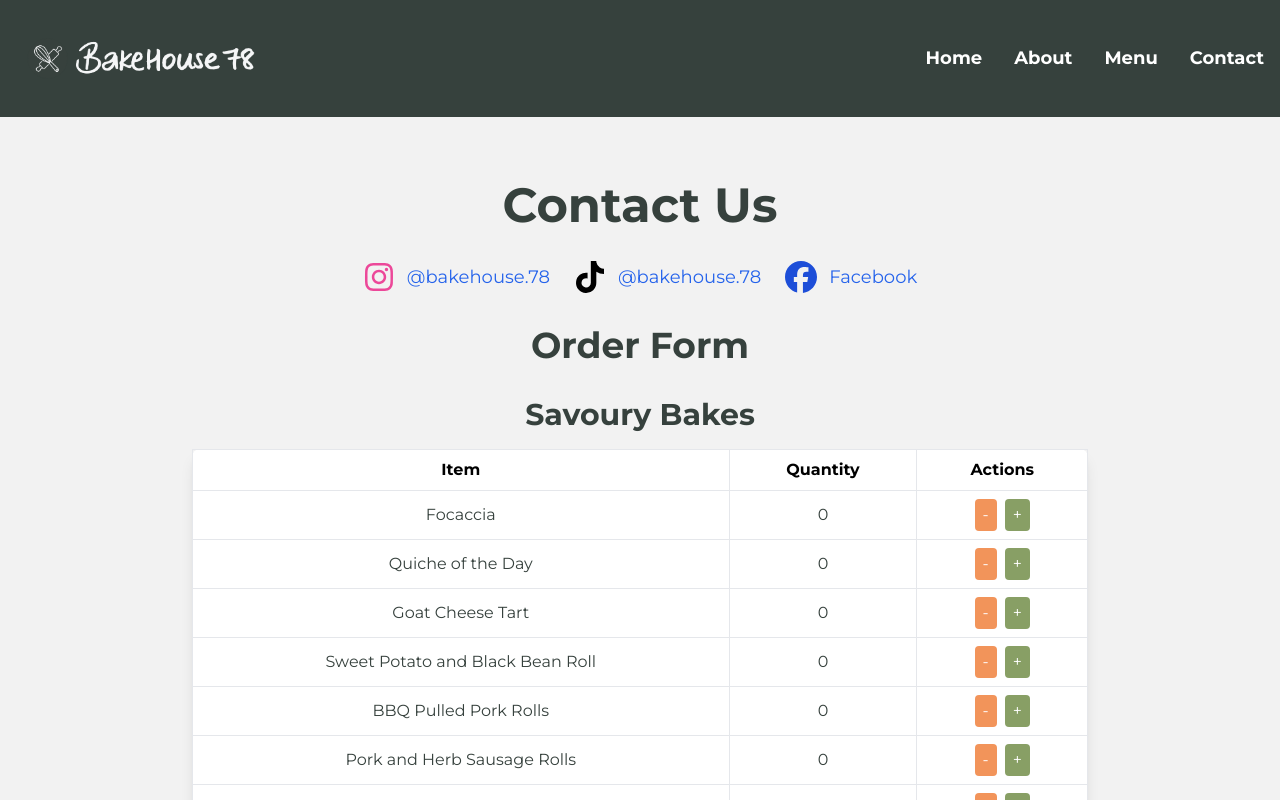
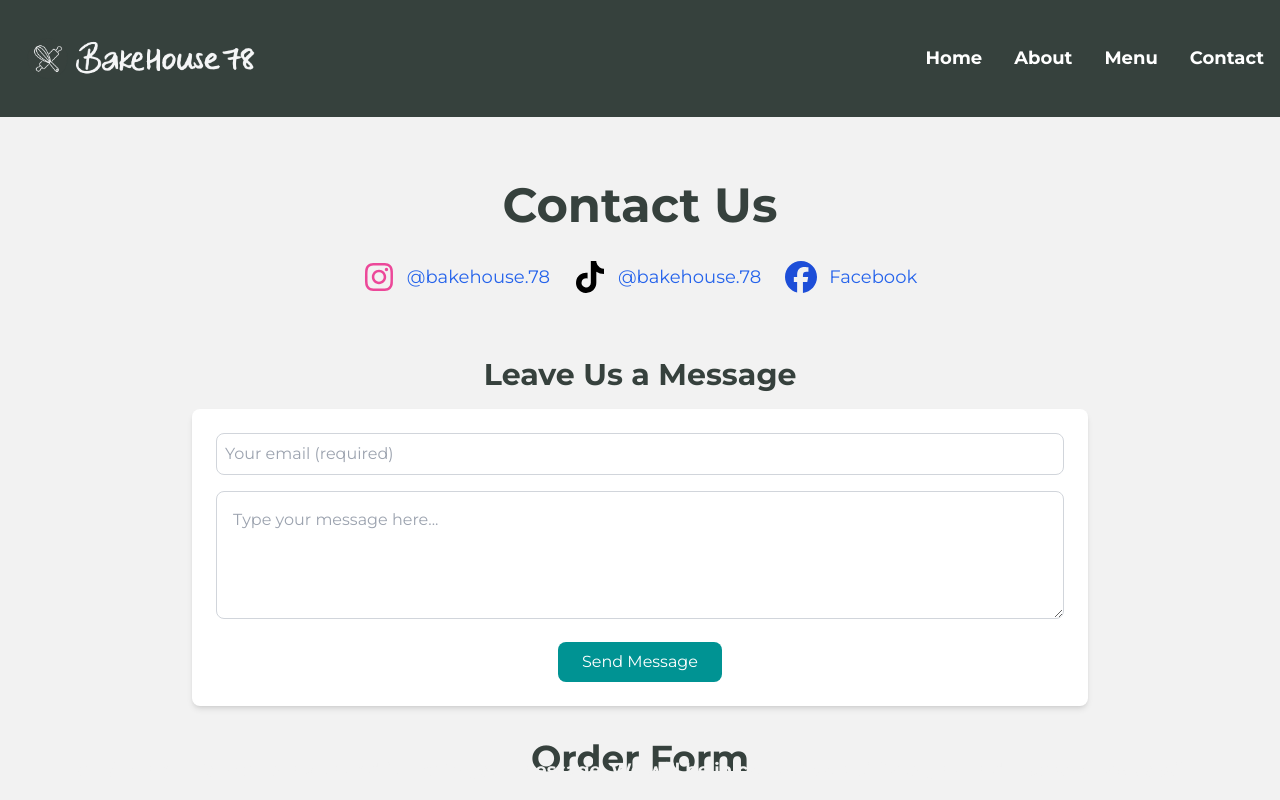
Before and after one commit to tomstratton1/bakehouse78, a Next.js app in the folder app/: page /contact in a window 1280 px wide. Shown: the top 800 px of the page. Built offline with nearby package versions, Linux system fonts and the light colour scheme.

Commit message:
rerder contact page

```diff
--- a/app/app/contact/page.tsx
+++ b/app/app/contact/page.tsx
@@ -67,7 +67,13 @@ export default function ContactPage() {
 
         <Socials/>
 
+        {/* Message Box Component - Includes Order Summary */}
+        <MessageBox orderSummary={nonZeroCartItems} />
+
         <h2 className="text-4xl font-bold text-charcoal mb-8">Order Form</h2>
+        <p className="absolute bottom-4 left-0 w-full text-offWhite text-lg font-semibold z-10 text-center">
+          Use the order forms below to add items to your message. We will be in contact to facilitate your order as soon as possible.
+        </p>
         <div className="flex flex-col items-center">
           {menuItems.map((category: MenuCategory) => (
             <div key={category.category} className="w-full max-w-4xl mb-12">
@@ -112,9 +118,6 @@ export default function ContactPage() {
         </div>
       </section>
 
-      {/* Message Box Component - Now Includes Order Summary */}
-      <MessageBox orderSummary={nonZeroCartItems} />
-
     </main>
   );
 }
```
